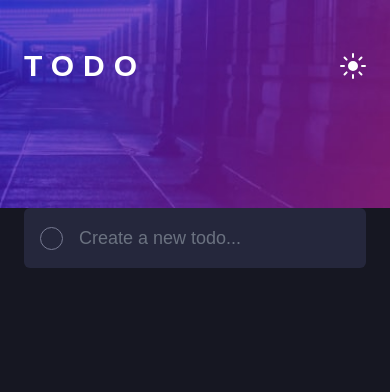
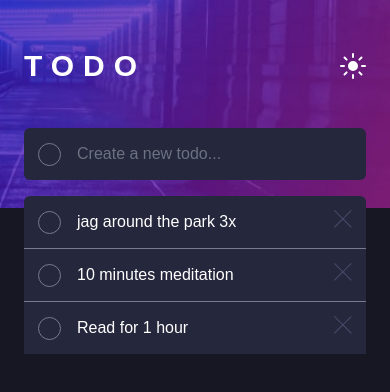
Before and after one commit to Memo56-FB/ToDo-App-FrontEnd, a React (Vite) app: page / in a window 390 px wide. Shown: the top 392 px of the page. Built offline with nearby package versions, Linux system fonts and the light colour scheme.

Commit message:
✅ feat: add todo item

```diff
--- a/src/index.scss
+++ b/src/index.scss
@@ -4,17 +4,23 @@
 @layer base {
 	body {
 		font-family: 'Josefin Sans', sans-serif;
-		@apply text-lg bg-Very-Dark-Blue;
+		@apply bg-Very-Dark-Blue;
 	}
 	input:-webkit-autofill,
 	input:-webkit-autofill:focus {
 		transition: background-color 600000s 0s, color 600000s 0s;
+		-webkit-transition: background-color 600000s 0s, color 600000s 0s;
+		-moz-transition: background-color 600000s 0s, color 600000s 0s;
+		-ms-transition: background-color 600000s 0s, color 600000s 0s;
+		-o-transition: background-color 600000s 0s, color 600000s 0s;
 	}
 }
 @layer components {
 	.todo-wrapper {
-		@apply flex gap-x-4 p-4 items-center;
+		@apply flex gap-x-4 p-3.5 items-center;
 		@apply bg-Very-Dark-Desaturated-Blue;
+		@apply border-b-[1px] border-Dark-Grayish-Blue;
+		@apply text-white text-base md:text-lg;
 	}
 	.todo-checked {
 		@apply bg-gradient-to-br from-gradient-1 to-gradient-2;
@@ -24,7 +30,7 @@
 		@apply w-[23px] aspect-square border-[1px] border-Dark-Grayish-Blue;
 	}
 	.todo__input {
-		@apply text-white placeholder:text-gray-500;
+		@apply placeholder:text-gray-500;
 		@apply focus:border-0 focus:outline-none;
 		@apply bg-transparent;
 	}
--- a/src/pages/TodoList/TodoList.jsx
+++ b/src/pages/TodoList/TodoList.jsx
@@ -1,12 +1,18 @@
 import { NewTodo } from './components/NewTodo'
+import { TodoItem } from './components/TodoItem'
 
 const TodoList = () => {
   return (
-    <main className='padding-app'>
-      <form action="">
+    <main className='padding-app flex flex-col w-full  absolute -mt-20'>
+      <form>
         <NewTodo />
+      </form>
+      <section className='mt-4'>
+        <TodoItem todo={'jag around the park 3x'} />
+        <TodoItem todo={'10 minutes meditation'} />
+        <TodoItem todo={'Read for 1 hour'} />
+      </section>
 
-      </form>
     </main>
   )
 }
--- a/src/pages/TodoList/components/NewTodo.jsx
+++ b/src/pages/TodoList/components/NewTodo.jsx
@@ -7,7 +7,7 @@ const NewTodo = () => {
 		setTodoChecked(!todoChecked)
 	}
 	return (
-		<label className='todo-wrapper rounded-md'>
+		<label className='todo-wrapper rounded-md border-0'>
 			<span
 				onClick={toggleCheckedTodo}
 				className={`rounded-full cursor-pointer ${
--- a/src/pages/TodoList/components/TodoItem.jsx
+++ b/src/pages/TodoList/components/TodoItem.jsx
@@ -1,9 +1,42 @@
-const TodoItem = () => {
-  return (
-    <label className='todo'>
+import { useState } from 'react'
 
-    </label>
-  )
+const TodoItem = ({ todo }) => {
+	const [todoChecked, setTodoChecked] = useState(false)
+
+	const toggleCheckedTodo = () => {
+		setTodoChecked(!todoChecked)
+	}
+	return (
+		<label className='todo-wrapper first:rounded-t-md last:border-0'>
+			<span
+				onClick={toggleCheckedTodo}
+				className={`rounded-full cursor-pointer ${
+					todoChecked ? 'todo-checked' : 'todo-unchecked'
+				}`}
+			>
+				{todoChecked && (
+					<svg xmlns='http://www.w3.org/2000/svg' width='11' height='9'>
+						<path
+							fill='none'
+							stroke='#FFF'
+							stroke-width='2'
+							d='M1 4.304L3.696 7l6-6'
+						/>
+					</svg>
+				)}
+			</span>
+			<span className='flex justify-between flex-1'>
+        {todo}
+				<svg xmlns='http://www.w3.org/2000/svg' width='18' height='18'>
+					<path
+						fill='#494C6B'
+						fill-rule='evenodd'
+						d='M16.97 0l.708.707L9.546 8.84l8.132 8.132-.707.707-8.132-8.132-8.132 8.132L0 16.97l8.132-8.132L0 .707.707 0 8.84 8.132 16.971 0z'
+					/>
+				</svg>
+			</span>
+		</label>
+	)
 }
 
-export {TodoItem}
+export { TodoItem }
```
